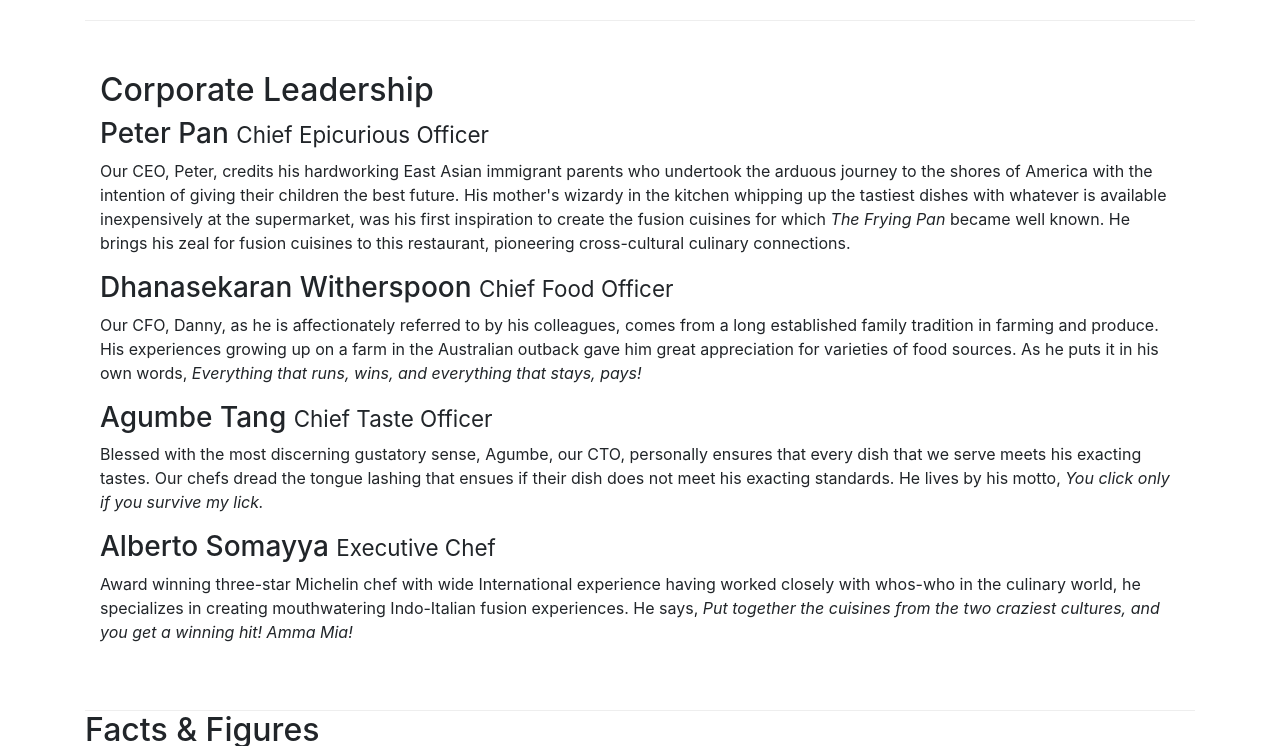
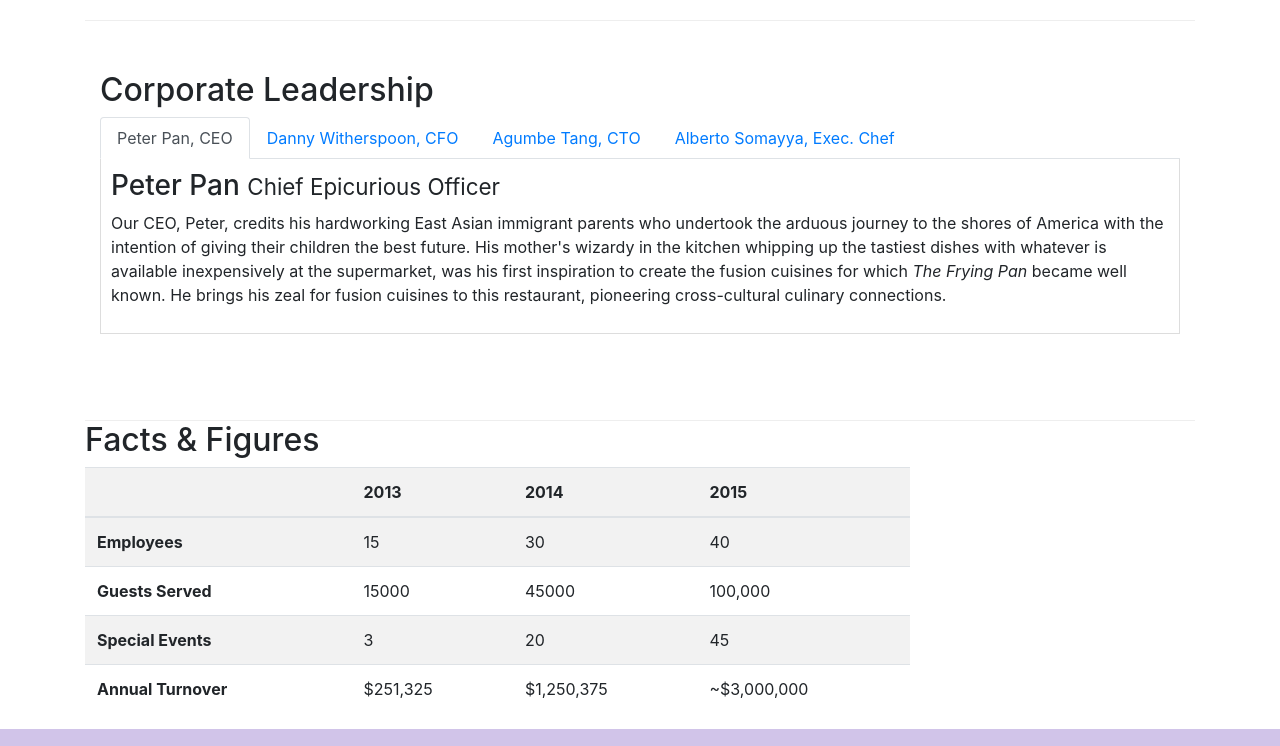
Before and after one commit to schuang29/bootstrap_starter, a website: page aboutus.html in a window 1280 px wide. Shown: the part 890-1636 px from the top of the page. Drawn offline with nearby package versions, Linux system fonts and the light colour scheme.

Commit message:
Added tabs

```diff
--- a/aboutus.html
+++ b/aboutus.html
@@ -97,28 +97,58 @@
                     </blockquote>
                 </div>
             </div>
+
         </div>
 
 
         <div class="row row-content">
             <div class="col-sm-12">
                 <h2>Corporate Leadership</h2>
+
+                <ul class="nav nav-tabs">
+                    <li class="nav-item">
+                      <a class="nav-link active" href="#peter" role="tab" data-toggle="tab">Peter Pan, CEO</a>
+                    </li>
+                    <li class="nav-item">
+                      <a class="nav-link" href="#danny" role="tab" data-toggle="tab">Danny Witherspoon, CFO</a>
+                    </li>
+                    <li class="nav-item">
+                      <a class="nav-link" href="#agumbe" role="tab" data-toggle="tab">Agumbe Tang, CTO</a>
+                    </li>
+                    <li class="nav-item">
+                      <a class="nav-link" href="#alberto" role="tab" data-toggle="tab">Alberto Somayya, Exec. Chef</a>
+                    </li>
+                </ul>
+
+                <div class="tab-content">
+                    <div role="tabpanel" class="tab-pane fade show active" id="peter">
                         <h3>Peter Pan <small>Chief Epicurious Officer</small></h3>
                         <div class="hidden-xs-down">
                             <p>Our CEO, Peter, credits his hardworking East Asian immigrant parents who undertook the arduous journey to the shores of America with the intention of giving their children the best future. His mother's wizardy in the kitchen whipping up the tastiest dishes with whatever is available inexpensively at the supermarket, was his first inspiration to create the fusion cuisines for which <em>The Frying Pan</em> became well known. He brings his zeal for fusion cuisines to this restaurant, pioneering cross-cultural culinary connections.</p>
                         </div>
+                    </div>
+                    <div role="tabpanel" class="tab-pane fade" id="danny">
                         <h3>Dhanasekaran Witherspoon <small>Chief Food Officer</small></h3>
                         <div class="hidden-xs-down">
                             <p>Our CFO, Danny, as he is affectionately referred to by his colleagues, comes from a long established family tradition in farming and produce. His experiences growing up on a farm in the Australian outback gave him great appreciation for varieties of food sources. As he puts it in his own words, <em>Everything that runs, wins, and everything that stays, pays!</em></p>
                         </div>
+                    </div>
+
+                    <div role="tabpanel" class="tab-pane fade" id="agumbe">
                         <h3>Agumbe Tang <small>Chief Taste Officer</small></h3>
                         <div class="hidden-xs-down">
                             <p>Blessed with the most discerning gustatory sense, Agumbe, our CTO, personally ensures that every dish that we serve meets his exacting tastes. Our chefs dread the tongue lashing that ensues if their dish does not meet his exacting standards. He lives by his motto, <em>You click only if you survive my lick.</em></p>
                         </div>
+                    </div>
+
+                    <div role="tabpanel" class="tab-pane fade" id="alberto">
                         <h3>Alberto Somayya <small>Executive Chef</small></h3>
                         <div class="hidden-xs-down">
                             <p>Award winning three-star Michelin chef with wide International experience having worked closely with whos-who in the culinary world, he specializes in creating mouthwatering Indo-Italian fusion experiences. He says, <em>Put together the cuisines from the two craziest cultures, and you get a winning hit! Amma Mia!</em></p>
                         </div>
+                    </div>
+                </div>
+
             </div>
        </div>
        <div class="row row-context">
@@ -211,6 +241,11 @@
         </div>
     </footer>
 
+    <!-- jQuery first, then Tether, then Bootstrap JS. -->
+    <script src="node_modules/jquery/dist/jquery.min.js"></script>
+    <script src="node_modules/tether/dist/js/tether.min.js"></script>
+    <script src="node_modules/bootstrap/dist/js/bootstrap.min.js"></script>
+
 </body>
 
 </html>
--- a/css/styles.css
+++ b/css/styles.css
@@ -37,3 +37,10 @@ body {
 .navbar-inverse {
   background-color: #512DAB;
 }
+
+.tab-content {
+  border-left: 1px solid #ddd;
+  border-right: 1px solid #ddd;
+  border-bottom: 1px solid #ddd;
+  padding: 10px;
+}
```
Lines whose indentation alone changed are shown as unchanged.
